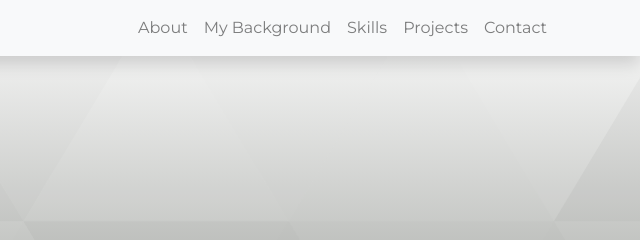
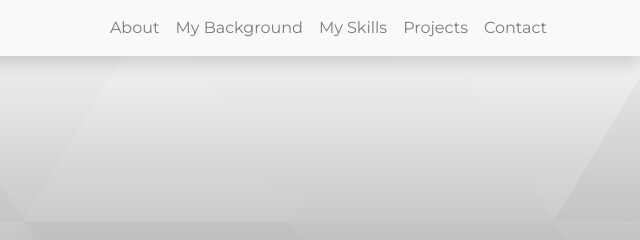
Before and after one commit to sjangir1/sauravjangir.github.io, a plain HTML site: page index.html in a window 1280 px wide. Shown: the top 240 px of the page, 640-1280 px from the left. Drawn offline with nearby package versions, Linux system fonts and the light colour scheme.

Commit message:
Navbar change

```diff
--- a/index.html
+++ b/index.html
@@ -60,7 +60,7 @@
               <a class="nav-link" href="#1">My Background</a>
             </li>
             <li class="nav-item">
-              <a class="nav-link" href="#2">Skills</a>
+              <a class="nav-link" href="#2">My Skills</a>
             </li>
             <li class="nav-item">
               <a class="nav-link" href="#3">Projects</a>
```
